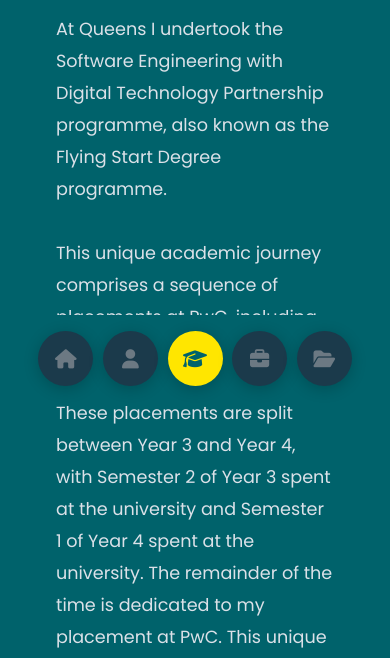
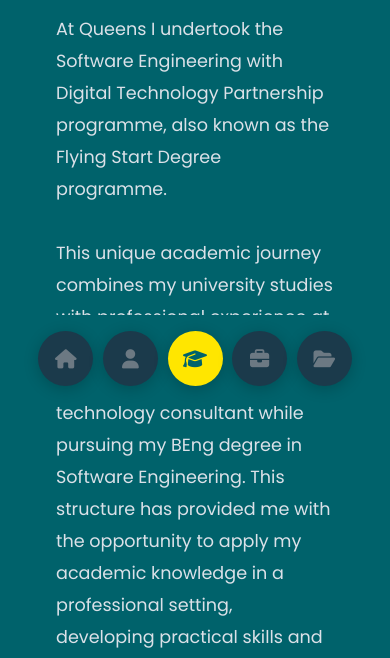
Before and after one commit to DeanLogan/cv-dean-logan, a plain HTML site: page education.html in a window 390 px wide. Shown: the part 442-1100 px from the top of the page. Drawn offline with Linux system fonts and the light colour scheme.

```diff
--- a/education.html
+++ b/education.html
@@ -32,12 +32,7 @@
 
                             <br /><br />
 
-                            This unique academic journey comprises a sequence of placements at PwC, including three summer
-                            placements and two six-month placements. These placements are split between Year 3
-                            and Year 4, with Semester 2 of Year 3 spent at the university and Semester 1 of Year 4 spent at
-                            the university. The remainder of the time is dedicated to my placement at PwC. This unique
-                            structure allows me to gain hands-on experience at PwC while concurrently pursuing my BEng
-                            degree in Software Engineering.
+                            This unique academic journey combines my university studies with professional experience at PwC, allowing me to gain years of hands-on experience as a technology consultant while pursuing my BEng degree in Software Engineering. This structure has provided me with the opportunity to apply my academic knowledge in a professional setting, developing practical skills and years of industry experience.
 
                             <br /><br />
 
```
Also changed, not shown: experiences.html (+2 -2 lines), img/techUsed-mobile.png, scripts/mobile.png.
